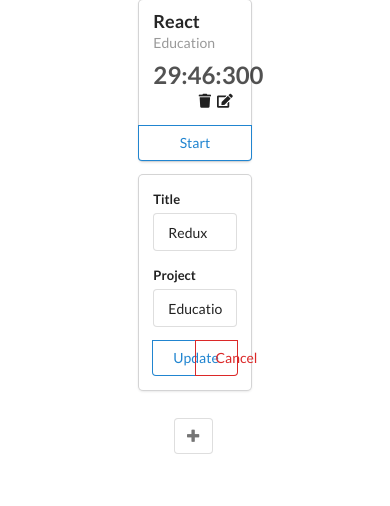
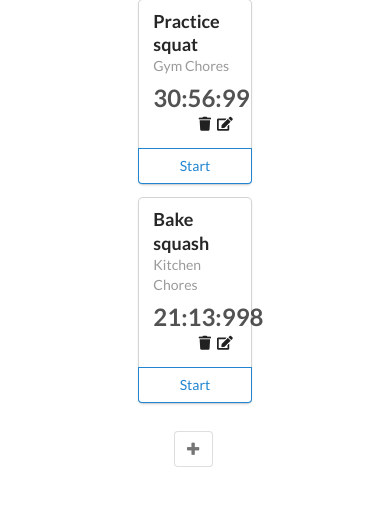
Before and after one commit to KeithChasen/time-tracking-app, a React (Create React App) app: page / in a window 390 px wide. Shown: the top 506 px of the page. Built offline with nearby package versions, Linux system fonts and the light colour scheme.

Commit message:
passing timers through props to EditableTimerList inside TimersDashboard

```diff
--- a/src/components/EditableTimerList.js
+++ b/src/components/EditableTimerList.js
@@ -3,22 +3,20 @@
 
 class EditableTimerList extends Component {
     render() {
+        const timers = this.props.timers.map(timer => (
+            <EditableTimer
+                key={timer.id}
+                id={timer.id}
+                title={timer.title}
+                project={timer.project}
+                elapsed={timer.elapsed}
+                runningSince={timer.runningSince}
+            />
+        ))
+
         return(
             <div id='timers'>
-                <EditableTimer
-                    title='React'
-                    project='Education'
-                    elapsed='8986300'
-                    runningSince={null}
-                    editFormOpen={false}
-                />
-                <EditableTimer
-                    title='Redux'
-                    project='Education'
-                    elapsed='3986300'
-                    runningSince={null}
-                    editFormOpen={true}
-                />
+                {timers}
             </div>
         )
     }
--- a/src/components/TimersDashboard.js
+++ b/src/components/TimersDashboard.js
@@ -3,11 +3,32 @@
 import ToggleableTimerForm from "./ToggleableTimerForm";
 
 class TimersDashboard extends Component {
+    state = {
+        timers: [
+            {
+                title: 'Practice squat',
+                project: 'Gym Chores',
+                id: 123,
+                elapsed: 5456099,
+                runningSince: Date.now()
+            },
+            {
+                title: 'Bake squash',
+                project: 'Kitchen Chores',
+                id: 1235,
+                elapsed: 1273998,
+                runningSince: null
+            }
+        ]
+    }
+
     render() {
         return(
             <div className="ui three column centered grid">
                 <div className="column">
-                    <EditableTimerList />
+                    <EditableTimerList
+                        timers={this.state.timers}
+                    />
                     <ToggleableTimerForm isOpen={false} />
                 </div>
             </div>
```
